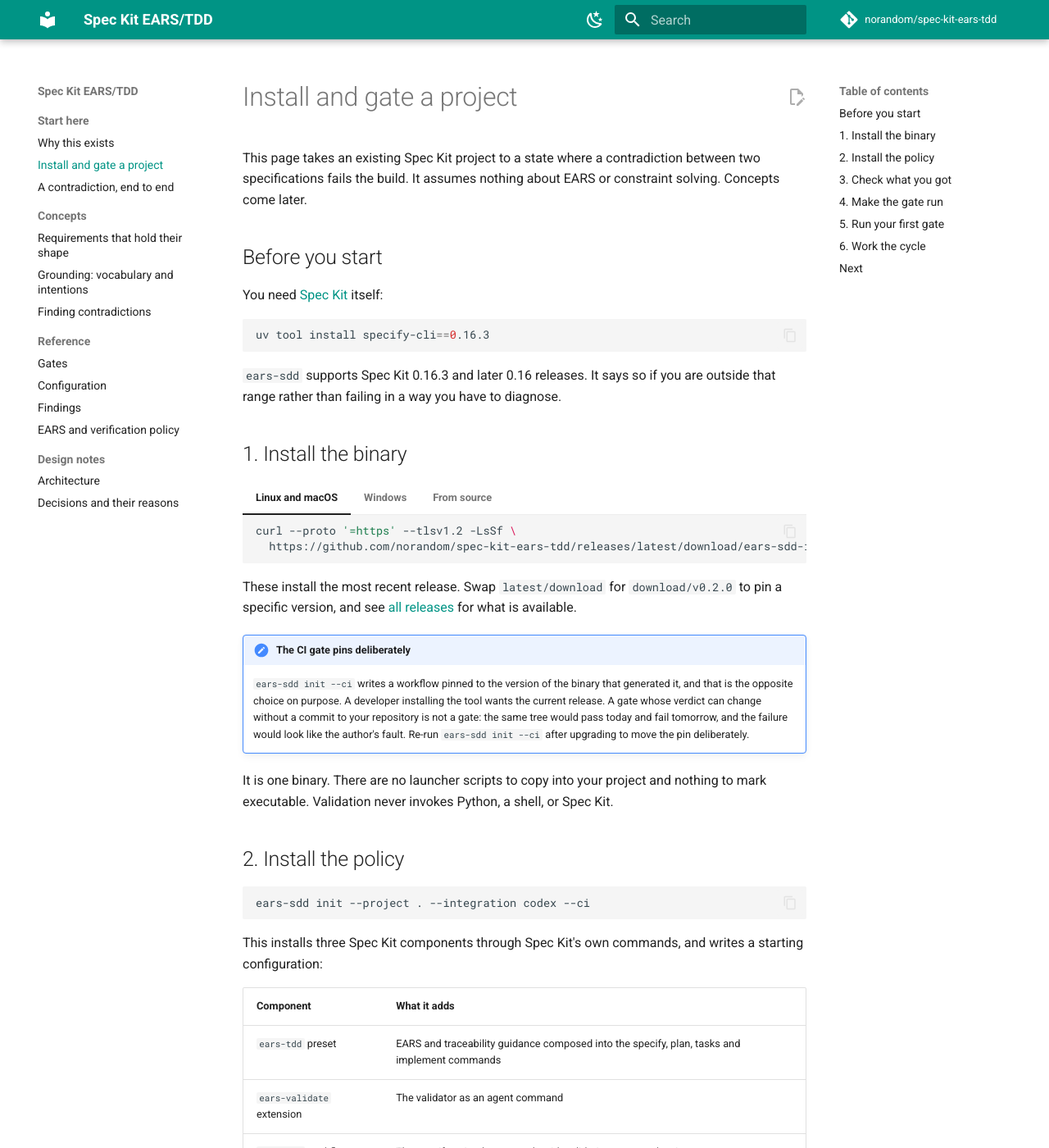
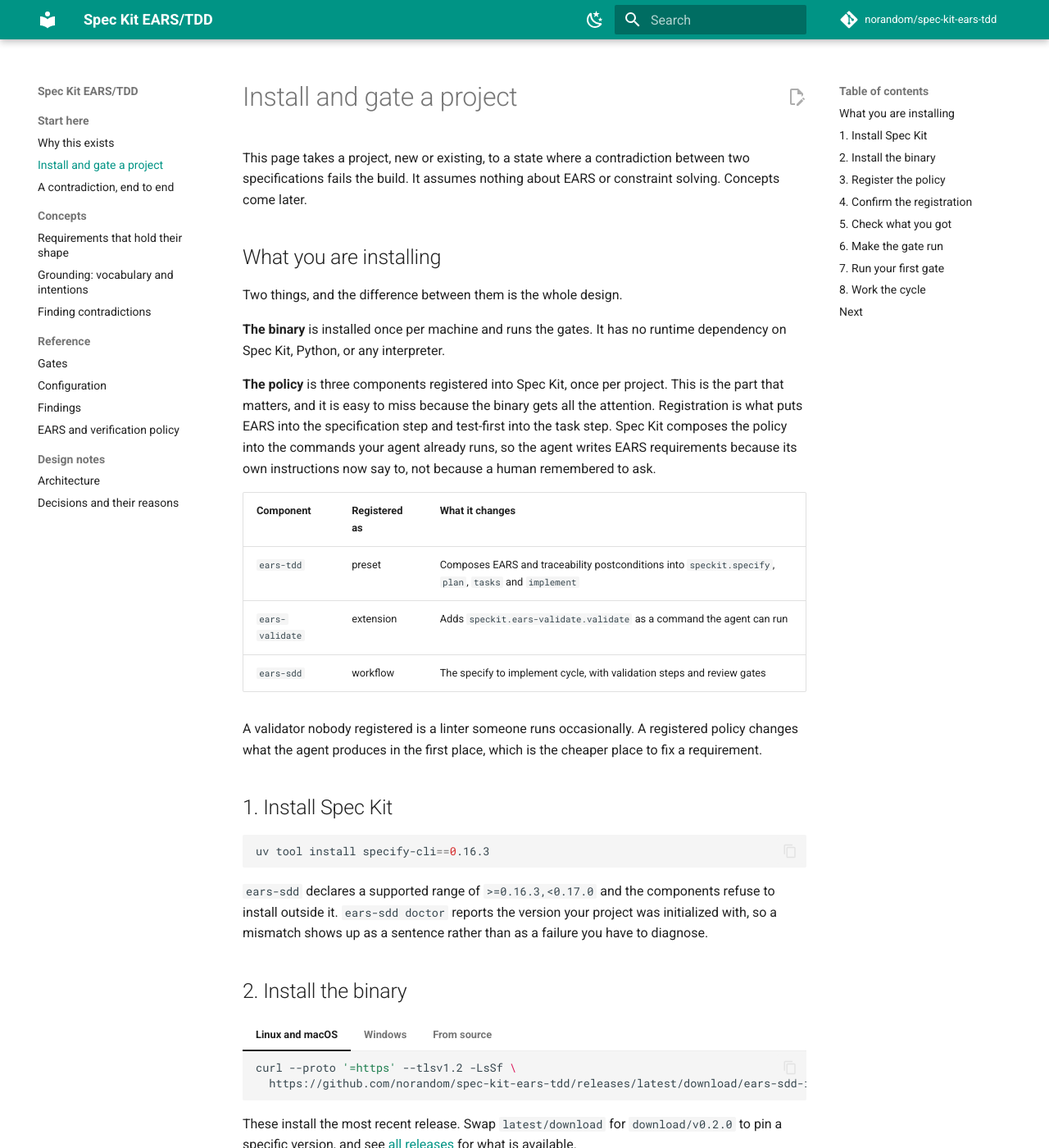
Before and after one commit to norandom/spec-kit-ears-tdd, an MkDocs documentation site: the page built from docs/getting-started.md, in a window 1280 px wide and 1400 px high. Shown: the whole window at 82% size. Built offline with MkDocs 1.6.1 and Material for MkDocs 9.7.7, drawn with Linux system fonts in a browser that asks for light colours; comment, search, counter and statistics services are not loaded; some of the changed text lies outside the part shown.

Commit message:
Make registration with Spec Kit the point of the install guide
The guide described installing a binary and then, in a table, mentioned that
some components get added. That is the wrong emphasis. The binary runs the
gates; registering the policy into Spec Kit is what puts EARS into the
specification step and test-first into the task step, and it is the reason the
agent produces requirements that pass rather than requirements a linter later
rejects.

Both entry points now lead with that distinction, and the guide confirms it the
only way that is worth anything: by asking Spec Kit. `specify preset list`,
`extension list` and `workflow list` show the components as part of the
toolchain, and a grep of the composed agent skills shows the EARS and test-first
postconditions where the agent actually reads them.

Two facts were missing entirely. `init` works in a directory with no `.specify`,
where it runs `specify init` first and registers on top, so the guide no longer
implies an existing project is required. And the supported Spec Kit range is
stated as the range the components declare rather than as a single version to
install and hope.

Co-Authored-By: Claude Opus 5 (1M context) <noreply@anthropic.com>

````diff
--- a/docs/getting-started.md
+++ b/docs/getting-started.md
@@ -1,21 +1,42 @@
 # Install and gate a project
 
-This page takes an existing Spec Kit project to a state where a contradiction between two
+This page takes a project, new or existing, to a state where a contradiction between two
 specifications fails the build. It assumes nothing about EARS or constraint solving. Concepts come
 later.
 
-## Before you start
+## What you are installing
 
-You need [Spec Kit](https://github.com/github/spec-kit) itself:
+Two things, and the difference between them is the whole design.
+
+**The binary** is installed once per machine and runs the gates. It has no runtime dependency on
+Spec Kit, Python, or any interpreter.
+
+**The policy** is three components registered into Spec Kit, once per project. This is the part that
+matters, and it is easy to miss because the binary gets all the attention. Registration is what puts
+EARS into the specification step and test-first into the task step. Spec Kit composes the policy into
+the commands your agent already runs, so the agent writes EARS requirements because its own
+instructions now say to, not because a human remembered to ask.
+
+| Component | Registered as | What it changes |
+| --- | --- | --- |
+| `ears-tdd` | preset | Composes EARS and traceability postconditions into `speckit.specify`, `plan`, `tasks` and `implement` |
+| `ears-validate` | extension | Adds `speckit.ears-validate.validate` as a command the agent can run |
+| `ears-sdd` | workflow | The specify to implement cycle, with validation steps and review gates |
+
+A validator nobody registered is a linter someone runs occasionally. A registered policy changes
+what the agent produces in the first place, which is the cheaper place to fix a requirement.
+
+## 1. Install Spec Kit
 
 ```sh
 uv tool install specify-cli==0.16.3
 ```
 
-`ears-sdd` supports Spec Kit 0.16.3 and later 0.16 releases. It says so if you are outside that
-range rather than failing in a way you have to diagnose.
+`ears-sdd` declares a supported range of `>=0.16.3,<0.17.0` and the components refuse to install
+outside it. `ears-sdd doctor` reports the version your project was initialized with, so a mismatch
+shows up as a sentence rather than as a failure you have to diagnose.
 
-## 1. Install the binary
+## 2. Install the binary
 
 === "Linux and macOS"
 
@@ -51,29 +72,71 @@ These install the most recent release. Swap `latest/download` for
 It is one binary. There are no launcher scripts to copy into your project and nothing to mark
 executable. Validation never invokes Python, a shell, or Spec Kit.
 
-## 2. Install the policy
+## 3. Register the policy
 
 ```sh
 ears-sdd init --project . --integration codex --ci
 ```
 
-This installs three Spec Kit components through Spec Kit's own commands, and writes a starting
-configuration:
+This registers the three components through Spec Kit's own `preset add`, `extension add` and
+`workflow add` commands, and writes a starting configuration. It never edits Spec Kit's registries
+directly, so an uninstall is Spec Kit's `remove` and not a hunt through its state.
 
-| Component | What it adds |
-| --- | --- |
-| `ears-tdd` preset | EARS and traceability guidance composed into the specify, plan, tasks and implement commands |
-| `ears-validate` extension | The validator as an agent command |
-| `ears-sdd` workflow | The specify to implement cycle with validation steps and review gates |
+The project does not have to exist yet:
+
+- In a directory with no `.specify`, `init` runs `specify init` first and registers on top of it.
+- In a project that already has one, it registers only, and leaves the existing setup alone.
+
+Every command it runs is printed before it runs, so what changed is on screen rather than inferred.
 
 `--ci` also writes `.github/workflows/ears-sdd.yml`, pinned to the version of the binary that wrote
 it. Leave it off if you do not use GitHub Actions, but read
-[why the gate needs somewhere to run](#4-make-the-gate-run) before you decide.
+[why the gate needs somewhere to run](#6-make-the-gate-run) before you decide.
 
-Running `init` a second time is an upgrade, not an error. Files you have edited are kept and
-reported as kept.
+Running `init` a second time is an upgrade, not an error. Files you have edited are kept and reported
+as kept.
 
-## 3. Check what you got
+## 4. Confirm the registration
+
+Ask Spec Kit, not the binary. These are its own listings, and they are the evidence that the policy
+is part of the toolchain rather than sitting beside it:
+
+```console
+$ specify preset list
+EARS Requirements and TDD (ears-tdd) v0.2.0 — enabled — priority 5
+
+$ specify extension list
+✓ EARS/TDD Validator (v0.1.0)  ears-validate
+
+$ specify workflow list
+EARS/TDD SDD Cycle (ears-sdd) v0.3.0
+```
+
+The effect on your agent is visible in the composed commands. Spec Kit wraps its own specification
+command with the preset's postcondition, so the instruction the agent reads now ends with this:
+
+```console
+$ grep -A3 'EARS postcondition' .agents/skills/speckit-specify/SKILL.md
+## EARS postcondition
+
+Before finishing, ensure each normative requirement has a unique `REQ-NNN` ID, contains exactly
+one `shall`, and uses an EARS form documented in the resolved specification template.
+```
+
+and the task command with the test-first one:
+
+```console
+$ grep -A3 'Test-first postcondition' .agents/skills/speckit-tasks/SKILL.md
+## Test-first postcondition
+
+Tests are mandatory. Place each failing-test task before its corresponding implementation task.
+Every behavior task must identify its `REQ-NNN` coverage and test selector.
+```
+
+That is the registration doing its work. The gate checks the result; the preset is what makes the
+result likely to pass.
+
+## 5. Check what you got
 
 ```sh
 ears-sdd doctor
@@ -117,7 +180,7 @@ If you skipped `--ci`, add it now:
 ears-sdd init --ci
 ```
 
-## 5. Run your first gate
+## 7. Run your first gate
 
 ```sh
 ears-sdd validate --phase spec --all
@@ -141,7 +204,7 @@ file, the feature, the requirement, and what to change. Start with the
     every feature in CI. A narrowed run prints a `SPEC_SCOPE` warning rather than passing quietly,
     and every run prints the scope it used.
 
-## 6. Work the cycle
+## 8. Work the cycle
 
 There are four gates, one per phase, each a superset of the one before. Run them where they belong:
 
````
Also changed, not shown: other parts of docs/getting-started.md (+1 -1 lines), README.md (+24 -2 lines).
